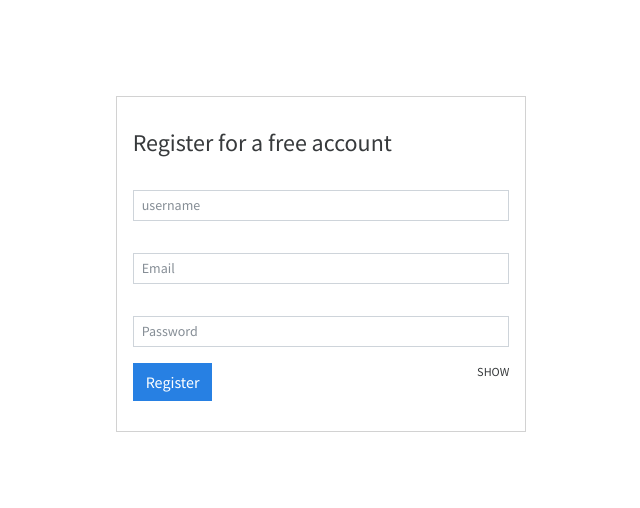
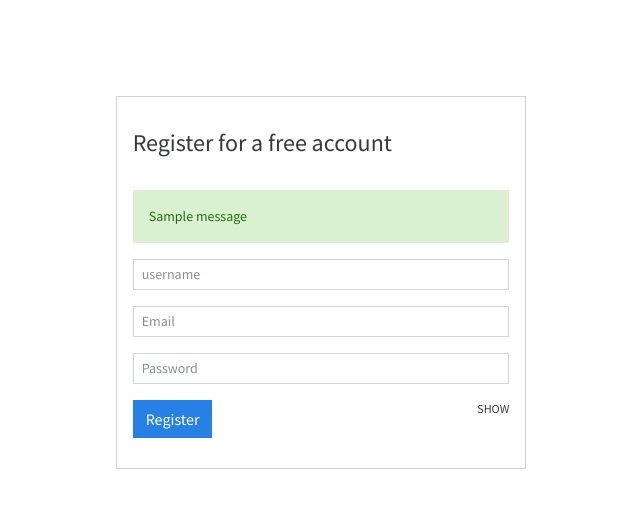
Before and after one commit to Dulara2001/Income-Expense-Website, a Django app: page /authentication/register in a window 1280 px wide. Shown: the top 508 px of the page, without its empty margins (319-959 px from the left). Run offline with Django 4.2, Linux system fonts and the light colour scheme; tables that the repository leaves empty hold one stand-in row (values such as "Sample post"); one stand-in notice (Sample message) is shown; some libraries are stand-ins or nearby versions.

Commit message:
7th commit

```diff
--- a/expenseswebsite/authentication/views.py
+++ b/expenseswebsite/authentication/views.py
@@ -7,6 +7,7 @@ import json
 from django.http import JsonResponse
 from django.contrib.auth.models import User
 from validate_email import validate_email
+from django.contrib import messages
 
 # Create your views here.
 
@@ -38,3 +39,12 @@ class UsernameValidationView(View):
 class RegistrationView(View):
     def get(self, request):
         return render(request, 'authentication/register.html')
+
+    def post(self, request):
+
+        messages.success(request, 'Success whatsapp success')
+        messages.warning(request, 'Success whatsapp warning')
+        messages.info(request, 'Success whatsapp request')
+        messages.error(request, 'Success whatsapp error')
+
+        return render(request, 'authentication/register.html')
--- a/expenseswebsite/templates/authentication/register.html
+++ b/expenseswebsite/templates/authentication/register.html
@@ -15,7 +15,9 @@
           <h4>Register for a free account</h4>
         </div>
         <form action="" method="post">
+          {% csrf_token %}
 
+          {% include 'partials/_messages.html' %}
           <div class="form-group">
             <input
               type="text"
@@ -29,7 +31,7 @@
           <div class="invalid_feedback invalid-feedback" style="display:none">
           </div>
           <p class="text-sm text-success usernameSuccessOutput"></p>
-          <div class="form-group py-3">
+          <div class="form-group">
             <input
               type="email"
               name="email"
--- /dev/null
+++ b/expenseswebsite/templates/partials/_messages.html
@@ -0,0 +1,9 @@
+{% if messages %}
+<div class="messages">
+    {% for message in messages %}
+    <div{% if message.tags %} class="alert alert-sm alert-{{ message.tags }}"{% endif %}>
+        {{ message }}
+    </div>
+    {% endfor %}
+</ul>
+{% endif %}
```
Also changed, not shown: expenseswebsite/expenseswebsite/settings.py (+14 -1 lines).
